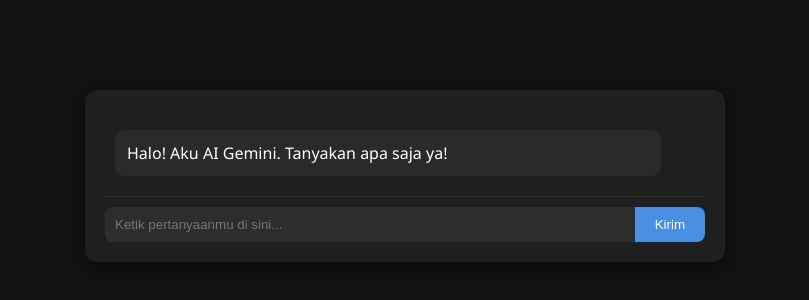
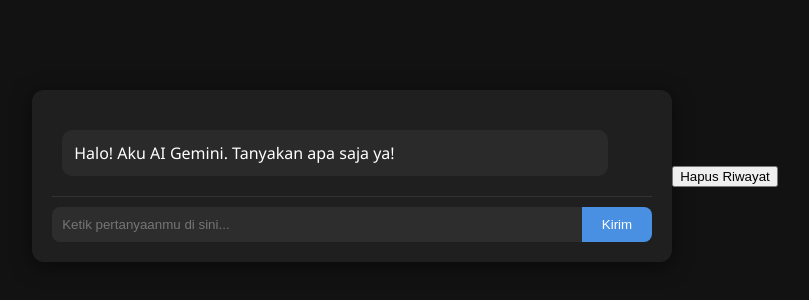
Before and after one commit to https2025/Gemini-Ai, a plain HTML site: page index.html in a window 1280 px wide. Shown: the part 224-524 px from the top of the page, without its empty margins (235-1044 px from the left). Drawn offline with Linux system fonts and the light colour scheme.

Commit message:
Update index.html

```diff
--- a/index.html
+++ b/index.html
@@ -15,4 +15,5 @@
       <button type="submit">Kirim</button>
     </form>
   </div>  <script src="js/chatbot.js"></script></body>
+  <button onclick="clearChatHistory()">Hapus Riwayat</button>
 </html>
```
